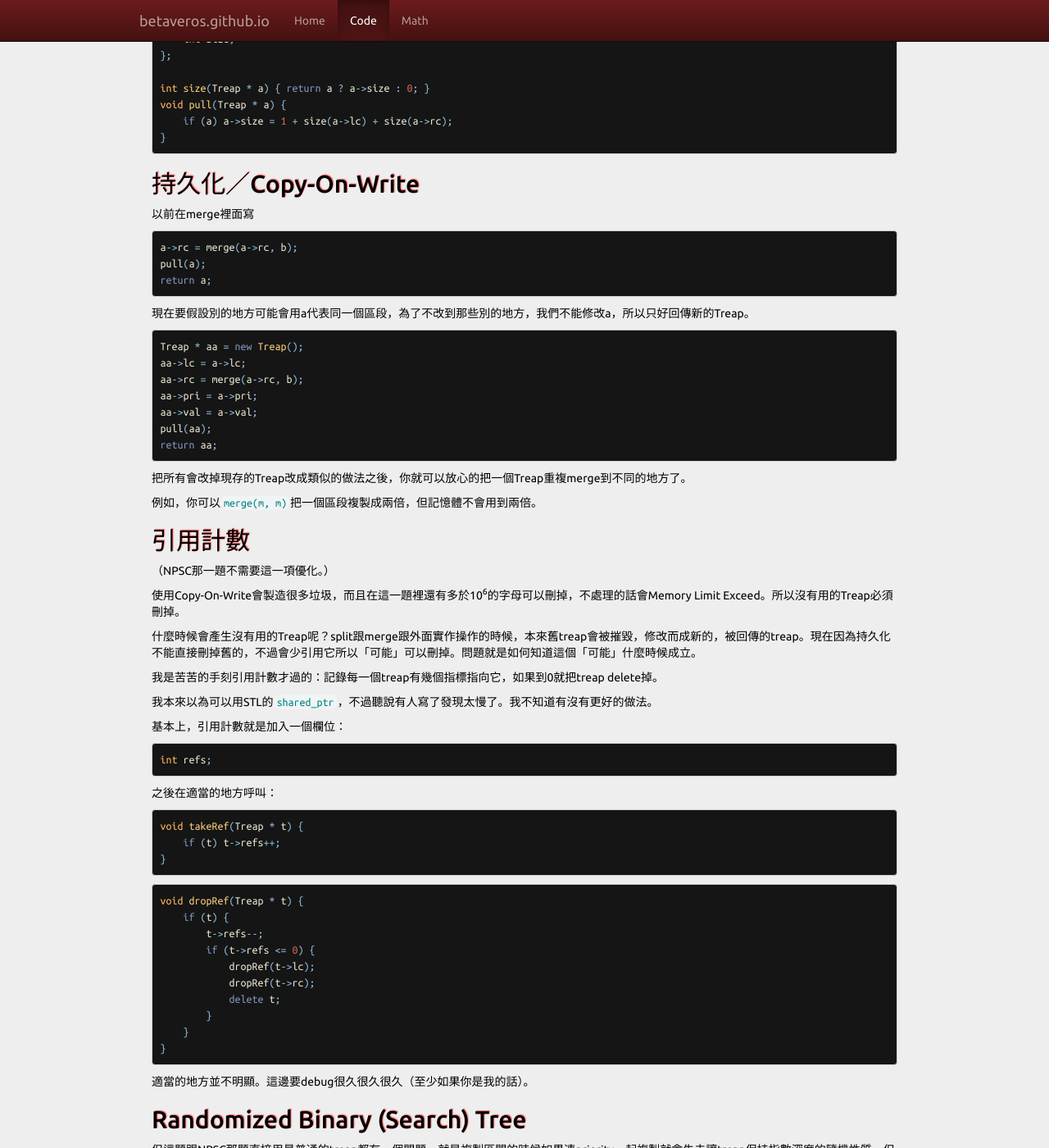
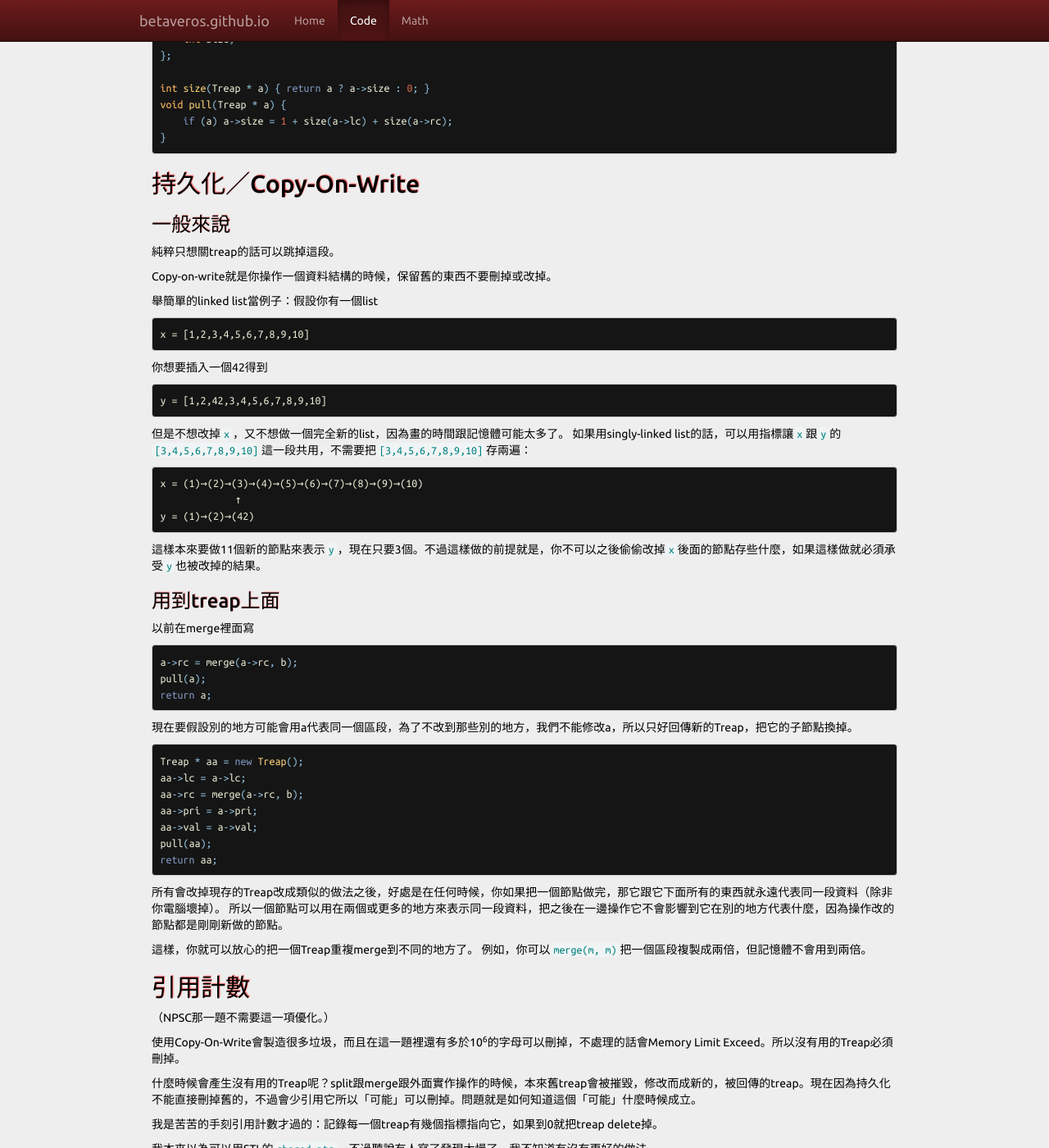
Before and after one commit to betaveros/betaveros.github.io, a Jekyll site: the page built from _posts/2014-12-15-hoj-cp.markdown, in a window 1280 px wide and 1400 px high, scrolled down 456 px. Shown: the whole window at 82% size. Built offline with Jekyll 4.4.1, drawn with Linux system fonts in a browser that asks for light colours.

Commit message:
CP update general copy-on-write description

```diff
--- a/_posts/2014-12-15-hoj-cp.markdown
+++ b/_posts/2014-12-15-hoj-cp.markdown
@@ -33,6 +33,31 @@ void pull(Treap * a) {
 
 ## 持久化／Copy-On-Write
 
+### 一般來說
+
+純粹只想關treap的話可以跳掉這段。
+
+Copy-on-write就是你操作一個資料結構的時候，保留舊的東西不要刪掉或改掉。
+
+舉簡單的linked list當例子：假設你有一個list
+
+    x = [1,2,3,4,5,6,7,8,9,10]
+
+你想要插入一個42得到
+
+    y = [1,2,42,3,4,5,6,7,8,9,10]
+
+但是不想改掉`x`，又不想做一個完全新的list，因為畫的時間跟記憶體可能太多了。
+如果用singly-linked list的話，可以用指標讓`x`跟`y`的`[3,4,5,6,7,8,9,10]`這一段共用，不需要把`[3,4,5,6,7,8,9,10]`存兩遍：
+
+    x = (1)→(2)→(3)→(4)→(5)→(6)→(7)→(8)→(9)→(10)
+                 ↑
+    y = (1)→(2)→(42)
+
+這樣本來要做11個新的節點來表示`y`，現在只要3個。不過這樣做的前提就是，你不可以之後偷偷改掉`x`後面的節點存些什麼，如果這樣做就必須承受`y`也被改掉的結果。
+
+### 用到treap上面
+
 以前在merge裡面寫
 
 {% highlight cpp %}
@@ -41,7 +66,7 @@ pull(a);
 return a;
 {% endhighlight %}
 
-現在要假設別的地方可能會用a代表同一個區段，為了不改到那些別的地方，我們不能修改a，所以只好回傳新的Treap。
+現在要假設別的地方可能會用a代表同一個區段，為了不改到那些別的地方，我們不能修改a，所以只好回傳新的Treap，把它的子節點換掉。
 
 {% highlight cpp %}
 Treap * aa = new Treap();
@@ -53,8 +78,10 @@ pull(aa);
 return aa;
 {% endhighlight %}
 
-把所有會改掉現存的Treap改成類似的做法之後，你就可以放心的把一個Treap重複merge到不同的地方了。
+所有會改掉現存的Treap改成類似的做法之後，好處是在任何時候，你如果把一個節點做完，那它跟它下面所有的東西就永遠代表同一段資料（除非你電腦壞掉）。
+所以一個節點可以用在兩個或更多的地方來表示同一段資料，把之後在一邊操作它不會影響到它在別的地方代表什麼，因為操作改的節點都是剛剛新做的節點。
 
+這樣，你就可以放心的把一個Treap重複merge到不同的地方了。
 例如，你可以`merge(m, m)`把一個區段複製成兩倍，但記憶體不會用到兩倍。
 
 ## 引用計數
```
